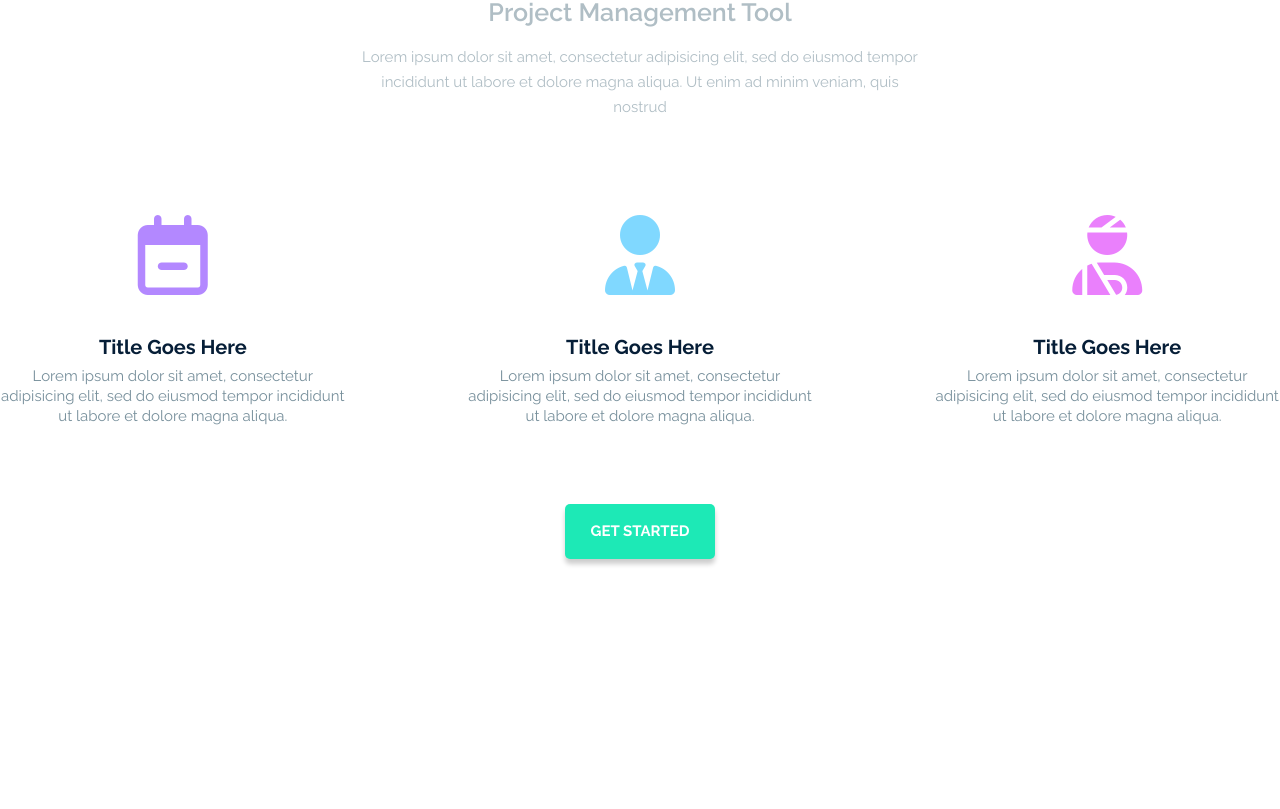
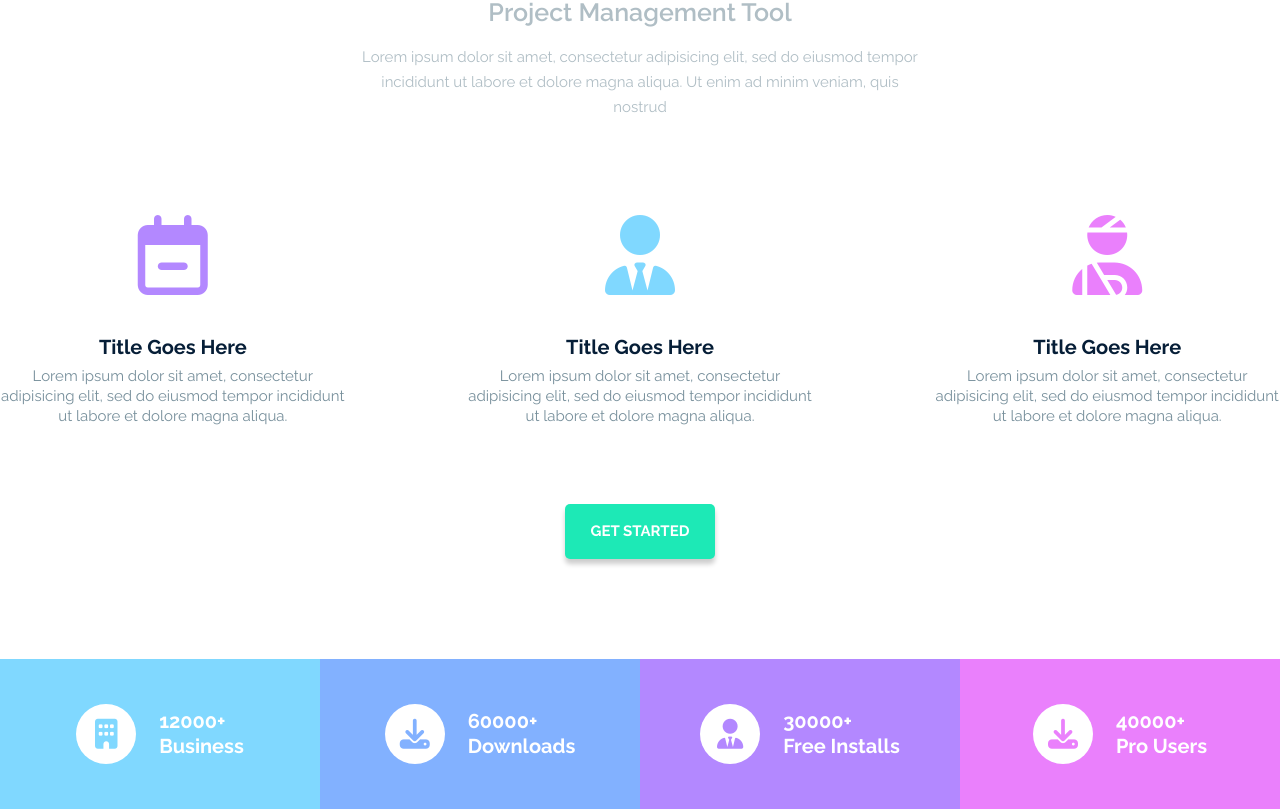
Before and after one commit to Haliz/HTML-Project, a plain HTML site: page index.html in a window 1280 px wide. Shown: the part 908-1717 px from the top of the page. Before the commit the page ends 1567 px from the top, so only its background shows below. Drawn offline with Linux system fonts and the light colour scheme.

Commit message:
31 Использование flexbox

```diff
--- a/CSS/style.css
+++ b/CSS/style.css
@@ -233,3 +233,63 @@ background-color:#061e37;
 .useful__btn:hover {
     background-color: RGBA(29, 233, 182, 0.7);
 }
+
+/* progress section */
+.progress {
+    display: flex;
+}
+
+.progress__item {
+    width: 25%;
+    height: 150px;
+    display: flex;
+    justify-content: center;
+    align-items: center;
+}
+.a {
+    background-color: #80D8FF;
+}
+.a i {
+    color: #80D8FF;
+}
+.b {
+    background-color: #82B1FF;
+   }
+   .b i {
+    color: #82B1FF;
+   }
+.c {
+    background-color: #B388FF;
+    }
+.c i {
+    color: #B388FF;
+    }
+.d {
+    background-color: #EA80FC;
+   }
+   .d i {
+    color: #EA80FC;
+   }
+   .progress__wrap {
+    display: flex;
+    align-items: center;
+   }
+   .progress__icon {
+    display: flex;
+    justify-content: center;
+    align-items: center;
+    width: 60px;
+    height: 60px;
+    background-color: white;
+    border-radius: 100%;
+    margin-right: 23px;
+   }
+   .progress__icon i {
+    font-size: 30px;
+   }
+   .progress__text {
+    color:white;
+    font-size: 20px;
+    font-weight: 700;
+    line-height: 25px;
+   }
--- a/index.html
+++ b/index.html
@@ -97,6 +97,48 @@
             <button class="useful__btn">Get started</button>
         </div>
     </section>
+    <section class="progress">
+        <div class="progress__item a">
+            <div class="progress__wrap">
+                <div class="progress__icon">
+                    <i class="fa-solid fa-building"></i>
+                </div>
+                <div class="progress__text">
+                    12000+ <br>Business
+                </div>
+            </div>
+        </div>
+        <div class="progress__item b">
+            <div class="progress__wrap">
+                <div class="progress__icon">
+                    <i class="fa-solid fa-download"></i>
+                </div>
+                <div class="progress__text">
+                    60000+ <br>Downloads
+                </div>
+            </div>
+        </div>
+        <div class="progress__item c">
+            <div class="progress__wrap">
+                <div class="progress__icon">
+                    <i class="fa-solid fa-user-tie"></i>
+                </div>
+                <div class="progress__text">
+                    30000+ <br>Free Installs
+                </div>
+            </div>
+        </div>
+        <div class="progress__item d">
+            <div class="progress__wrap">
+                <div class="progress__icon">
+                    <i class="fa-solid fa-download"></i>
+                </div>
+                <div class="progress__text">
+                    40000+ <br>Pro Users
+                </div>
+            </div>
+        </div>
+    </section>
     <script src="js/main.js"></script>
 </body>
 </html>
```
